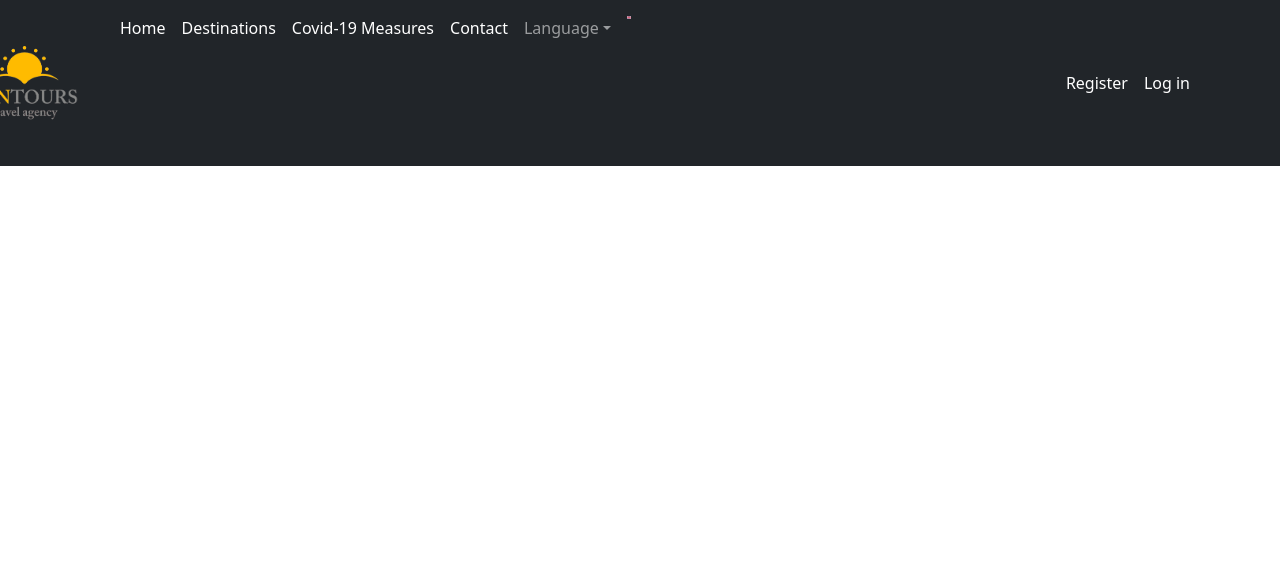
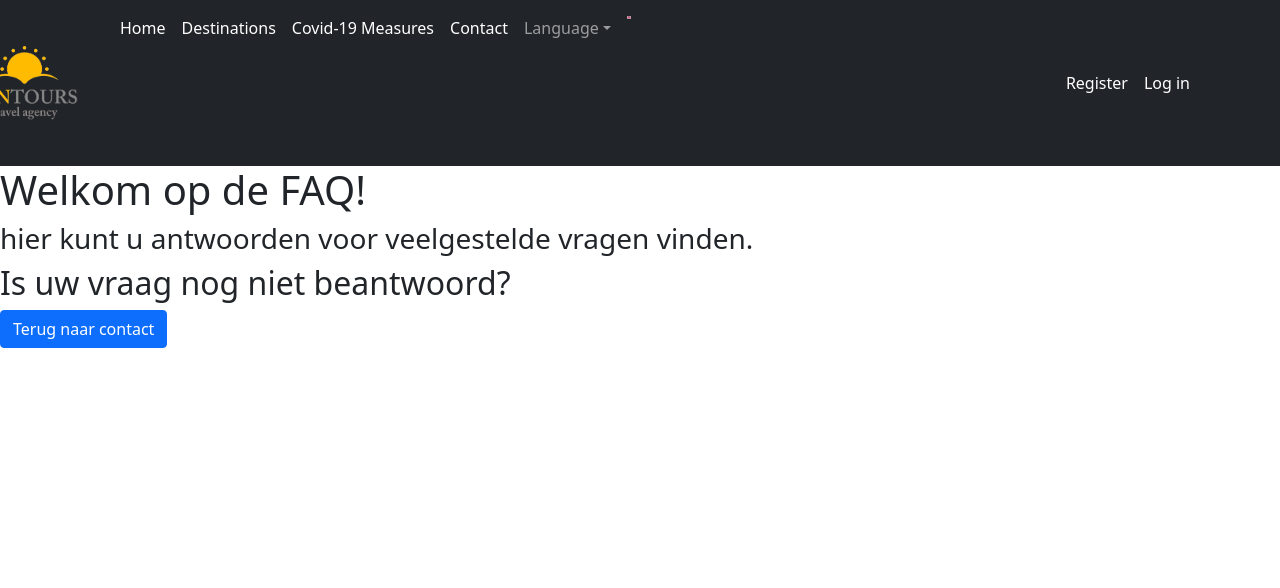
Before and after one commit to Samesleepy/Sun.project, a PHP site: page /faq.php in a window 1280 px wide. Shown: the top 588 px of the page. Run offline with PHP 8.4, Linux system fonts and the light colour scheme; data that the repository does not hold is empty; some libraries are stand-ins or nearby versions.

Commit message:
faq beter gemaakt

```diff
--- a/Sun-Tours website/faq.php
+++ b/Sun-Tours website/faq.php
@@ -1,10 +1,9 @@
 <?php include_once 'header.php' ?>
-
-<!DOCTYPE html>
 
   <head>
     <meta charset="utf-8">
     <title>FAQ</title>
+        <link rel="stylesheet" href="test.css"/>
   </head>
   <body>
     <body>
@@ -15,18 +14,24 @@
       $result = $stmt->fetchAll(PDO::FETCH_ASSOC);
       $FAQs = $result;
 
+      ?><div id="faqpage">
+      <h1>Welkom op de FAQ!</h1>
+        <h3>hier kunt u antwoorden voor veelgestelde vragen vinden.</h3><?php
        foreach ($FAQs as $FAQ) {
           ?>
-          <div class="card text-white bg-primary" id="faq">
+          <div id="faq" class="card border-primary" >
              <div class="card-body">
-                <h2 class="card-title"><?php echo $FAQ['Vraag-NL']?></h5>
+                <h2 class="card-header text-white bg-primary"><?php echo $FAQ['Vraag-NL']?></h5>
                 <h4 class="card-text"><?php echo $FAQ['Antwoord-NL']?></h4>
              </div>
           </div>
        </a>
     <?php } ?>
-    </body>
+    <h2>Is uw vraag nog niet beantwoord?</h2>
+      <form action='contact.php'>
+         <button type='submit' name='contact' class='btn btn-primary btn-block'>Terug naar contact</button>
+      </form>
+    </div>
   </body>
 
-
 <?php include_once 'footer.php' ?>
```
